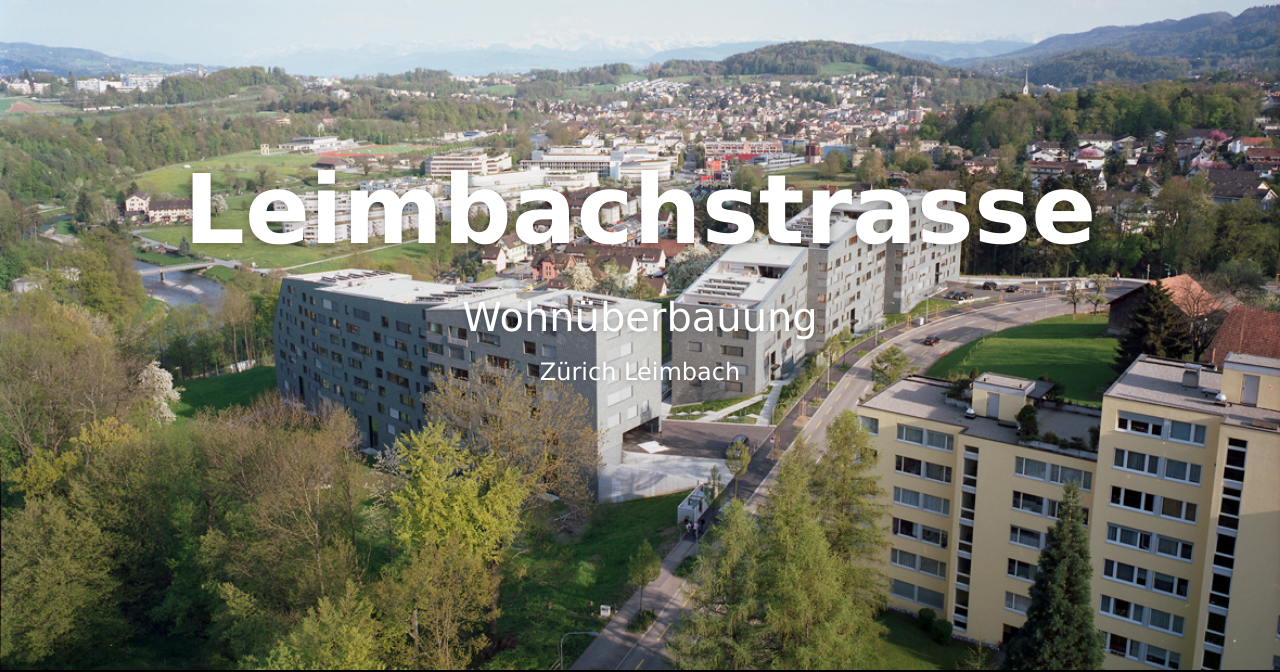
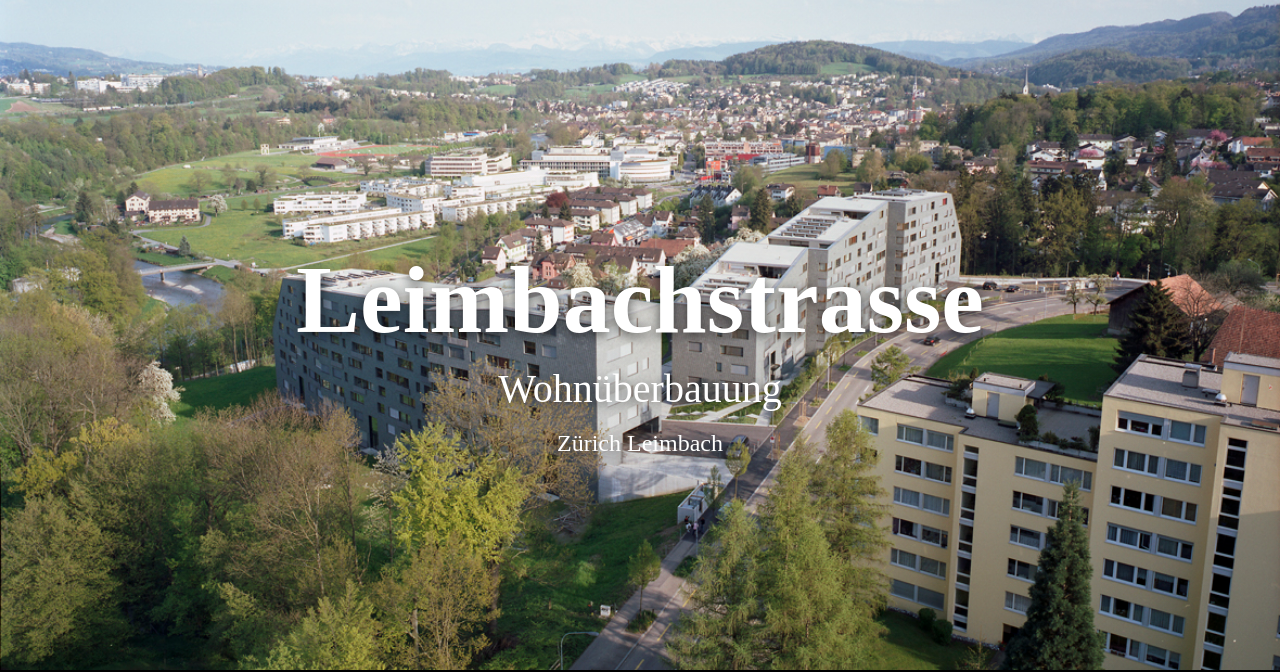
Before and after one commit to LuciaFrisch/modul_webtech, a plain HTML site: page docs/index.html in a window 1280 px wide. Shown: the part 130-802 px from the top of the page. Drawn offline with Linux system fonts and the light colour scheme; a script that the page names is missing.

Commit message:
improve hero title readability

```diff
--- a/docs/styles.css
+++ b/docs/styles.css
@@ -136,10 +136,11 @@ img {
   display: flex;
   flex-direction: column;
   align-items: center;
+  transform: translateY(80px);
 }
 
 .subtitle {
-  font-family: Geneva, Verdana, Tahoma, sans-serif;
+  font-family: giorgia, serif;
   font-size: 2.5rem;
   margin-bottom: 18px;
   order: 2;
@@ -148,27 +149,26 @@ img {
   animation: heroTextUp 1s ease forwards;
   animation-delay: 1.2s;
   text-shadow:
-    0 1px 6px rgba(0,0,0,0.2),
+    0 3px 12px rgba(0,0,0,0.55),
     0 0 12px rgba(0,0,0,0.1);
 }
 
 .hero h1 {
-  font-family: Geneva, Verdana, Tahoma, sans-serif;
+  font-family: giorgia, serif;
   font-size: 6rem;
   font-weight: 700;
-  margin-bottom: 28px;
+  margin-bottom: 10px;
   order: 1;
   opacity: 0;
   transform: translateY(55px);
   animation: heroTextUp 1.1s ease forwards;
   animation-delay: 0.5s;
   text-shadow:
-    0 2px 10px rgba(0,0,0,0.28),
+    0 3px 12px rgba(0,0,0,0.55),
     0 0 18px rgba(0,0,0,0.12);
-}
-
+  }
 .location {
-  font-family: Geneva, Verdana, Tahoma, sans-serif;
+    font-family: giorgia, serif;
   font-size: 1.5rem;
   order: 4;
   opacity: 0;
@@ -176,8 +176,8 @@ img {
   animation: heroTextUp 1s ease forwards;
   animation-delay: 1.6s;
   text-shadow:
-    0 1px 6px rgba(0,0,0,0.2),
-    0 0 12px rgba(0,0,0,0.1);
+    0 3px 12px rgba(0,0,0,0.55),
+    0 0 18px rgba(0,0,0,0.12);
 }
 
 /* INTRO GRID */
```
